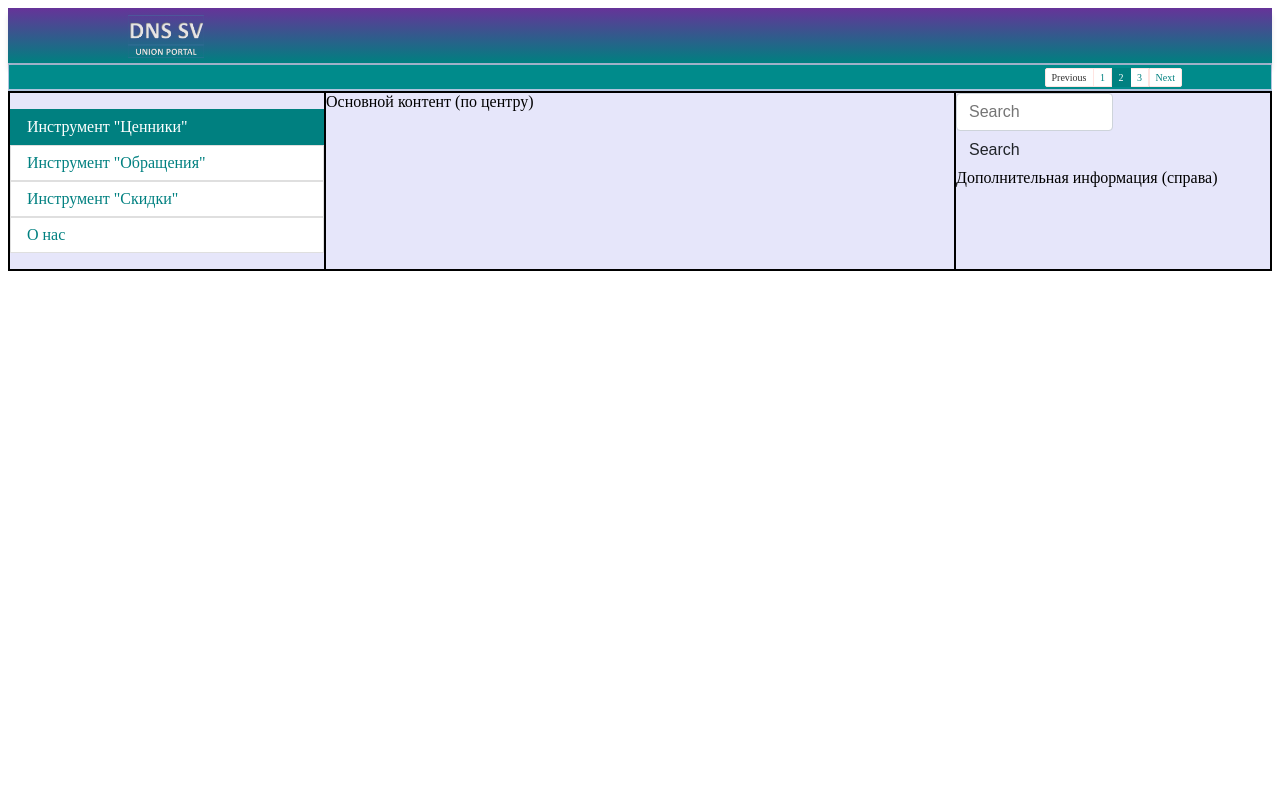
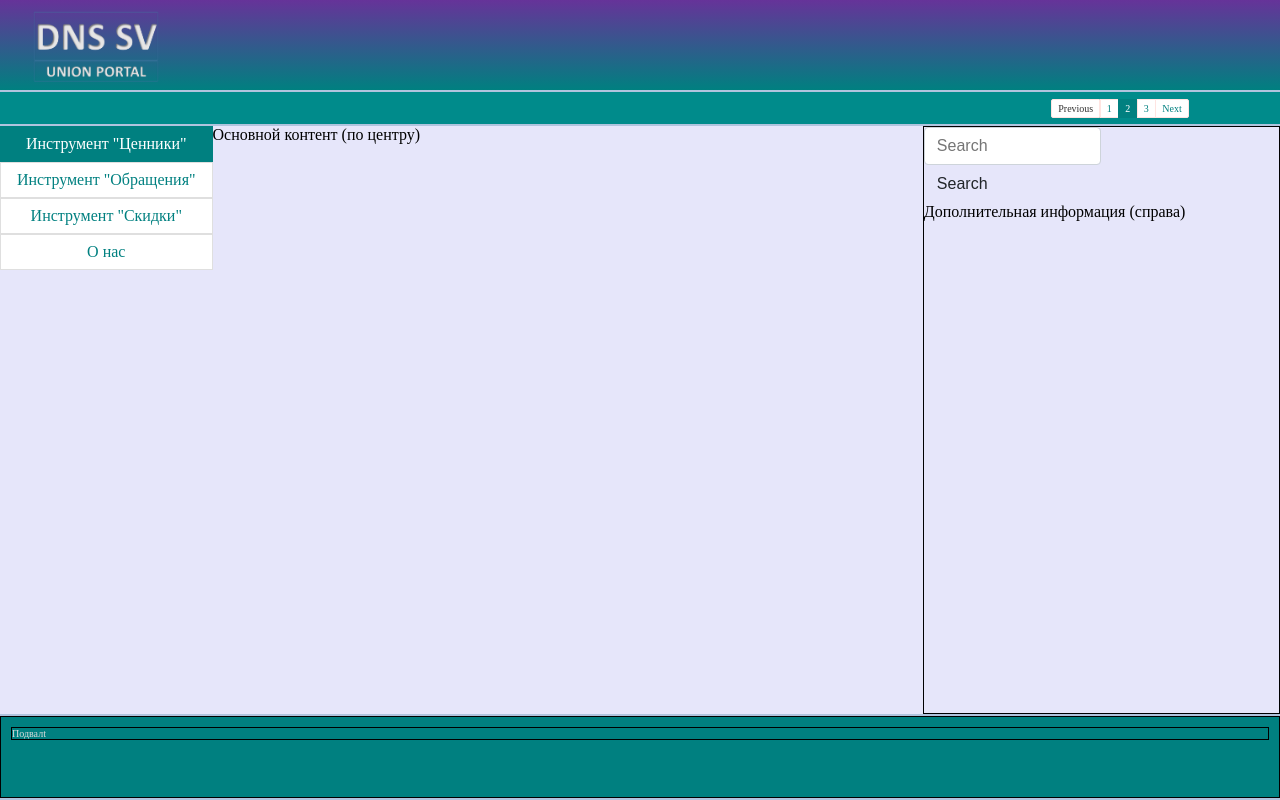
Before and after one commit to ArtemXYZ/union_portal_dns_sv, a Django app: page / in a window 1280 px wide. Run offline with Django 5.2, Linux system fonts and the light colour scheme.

Commit message:
4 commit: обновление CSS (настроена растяжка по вертикали на 100 % с учетом footer).

```diff
--- /dev/null
+++ b/portal_dns/static/css/carcass/aside.css
@@ -0,0 +1,4 @@
+aside {
+    flex: 1; /* Правая панель */
+    border: 1px solid black;
+}
--- /dev/null
+++ b/portal_dns/static/css/carcass/footer.css
@@ -0,0 +1,26 @@
+footer {
+    background: teal;
+    height: 60px;
+
+
+
+    margin: 2px 0; /* top | right | bottom | left */
+
+  	color: #dbdbdb;
+  	font-size: 10px;
+    padding: 10px 10px;
+
+    border: 1px solid black;
+
+}
+
+
+.footer-group {
+border: 1px solid black;
+
+}
+/* border: 1px solid black;
+    flex: 0 0 auto;
+        display: block;
+        display: grid;
+*/
--- /dev/null
+++ b/portal_dns/static/css/carcass/left_navigation.css
@@ -0,0 +1,30 @@
+:root {
+    --bs-body-font-weight: 400;
+    --bs-body-line-height: 1.5;
+}
+
+.list-group {
+    display: flex;
+    flex-direction: column; /* Вертикальное направление */
+    padding-left: 0;
+    margin: 0;
+    list-style: none; /* Убираем маркеры списка */
+}
+
+.list-group-item {
+    padding: 0.5rem 1rem;
+    text-decoration: none;
+    color: teal;
+    border: 1px solid rgba(0, 0, 0, 0.125); /* Лёгкая граница */
+    background-color: #fff;
+    font-size: 1rem;
+    text-align: center; /* Центрируем текст */
+    width: 100%; /* Элемент занимает всю ширину контейнера */
+    box-sizing: border-box; /* Учитываем границы и отступы */
+}
+
+.list-group-item.active {
+    color: #fff;
+    border-color: teal;
+    background-color: teal;
+}
--- /dev/null
+++ b/portal_dns/static/css/carcass/site_container.css
@@ -0,0 +1,20 @@
+.site_container {
+    background-color: #B0C4DE; /* #6A5ACD #9370DB #B0C4DE*/
+    box-sizing: border-box; /* Включаем отступы внутрь элемента */
+
+    display: flex;
+    flex-direction: column;
+    min-height: 100%;
+    padding: 0px;     /* Внутренние отступы */
+
+}
+
+
+
+
+/*
+border: 1px solid black;
+margin: 0;     /* Центрирование
+
+
+*/
--- a/portal_dns/static/css/site-header.css
+++ b/portal_dns/static/css/carcass/site_header.css
@@ -5,18 +5,17 @@
     align-items: stretch; /* Выравниваем содержимое по вертикали */
     top: 0; /* Прижимаем её к верхней части окна */
     width: 100%; /* Растягиваем шапку на всю ширину */
-    height: 40%; /* Фиксируем высоту */
-    /*background-color: #EE4D5F ;  Фон шапки  #DCDCDC */
+    height: 90px; /* Фиксируем высоту */
     background-image: linear-gradient(rebeccapurple, teal);
+    /*box-shadow: 0 7px 5px rgba(0, 0, 0, 0.1);   Лёгкая тень */
     /*padding: 3px 0px;  Внешние отступы */
     /* border: 1px solid black;  */
-    box-shadow: 0 7px 5px rgba(0, 0, 0, 0.1); /* Лёгкая тень */
     /*position: fixed;  Фиксируем шапку */
 }
 
 .header-right { /* Левая часть шапки */
-    flex: 0.5;
-    height: 55px;
+    flex: 0.7;
+    display: flex;
     text-align: center; /* Текст по центру */
     /* border: 1px solid black;  */
     box-sizing: border-box; /* Включаем отступы внутрь элемента */
@@ -32,21 +31,23 @@
 
 .header-center { /* Средняя часть шапки */
     flex: 1;
+    display: flex;
     text-align: center; /* Текст по центру */
+
     font-size: 10px; /* Размер текста */
     font-weight: bold; /* Полужирный текст */
     /* border: 1px solid black;  */
 }
 
 .header-left { /* Правая часть шапки */
-    flex: 0.5;
+    flex: 0.3;
     display: flex; /* Это нужно для выравнивания контента, если есть текст */
     align-items: center; /* Центрирование содержимого по вертикали */
     justify-content: center; /* Центрирование содержимого по горизонтали */
 
-    background-image: url('../images/dns_portal_logo.png');
+    background-image: url('..../images/dns_portal_logo.png');
     background-size: contain; /* Масштабировать, сохраняя пропорции */
     background-repeat: no-repeat; /* Убрать повторение */
     background-position: center; /* Центрирование фонового изображения */
-/* border: 1px solid black;  */
+    /* border: 1px solid black;  */
 }
--- a/portal_dns/static/css/top_navigation.css
+++ b/portal_dns/static/css/carcass/top_navigation.css
@@ -4,10 +4,10 @@
     flex-direction: row;
 
     /* top | right | bottom | left */
-    margin: 2px 1px 2px 1px;
+    margin: 2px 0px 2px 0px;
     background-color: #008B8B;
     /* border: 1px solid black;  */
-    height: 24px; /* Фиксируем высоту */
+    height: 32px; /* Фиксируем высоту */
     font-size: 0px; /* Размер текста */
     /*align-items: stretch; /* Выравниваем содержимое по вертикали */
    /* width: auto;*/
@@ -21,6 +21,8 @@
     display: flex;
     align-items: center; /* Центрирование содержимого по вертикали */
     justify-content: center; /* Центрирование содержимого по горизонтали */
+
+
 }
 
 .top_nav-center-path { /* Правая часть шапки */
--- /dev/null
+++ b/portal_dns/static/css/elements/list-group.css
@@ -0,0 +1,88 @@
+:root {
+    --bs-body-font-weight: 400;
+    --bs-body-line-height: 1.5;
+}
+
+/* Список ссылок (карта сайта) */
+.list-group {
+    border: 1px solid black;
+    display: flex;
+    height: 100%;
+
+/*width: auto; */
+    flex-direction: row;
+    padding-left: 0;
+    border-top-width: 0px;
+    border-width: 0 0 0 0px;
+    -webkit-box-orient: vertical;
+    -webkit-box-direction: normal;
+    -webkit-flex-direction: column;
+}
+
+/* Ссылки */
+.list-group-item {
+    border-top-width: 0;
+    position: relative;
+    display: block;
+    padding: .5rem 1rem;
+    padding-top: 0.5rem;
+    padding-right: 1rem;
+    padding-bottom: 0.5rem;
+    padding-left: 1rem;
+    text-decoration: none;
+    color: teal;  /*#212529*/
+    border: 1px solid rgba(0, 0, 0, .125);
+    background-color: #fff;
+
+    border-top-left-radius: inherit;
+    border-top-right-radius: inherit;
+    pointer-events: auto;
+    font-size: 1rem;
+
+}
+
+/* Активная ссылка */
+.list-group-item.active {
+    z-index: 1;
+    color: #fff;
+    border-color: teal;  /* #333 #E6E6FA */
+    background-color: teal;
+    pointer-events: auto;
+}
+
+li {
+    text-align: -webkit-match-parent;
+    unicode-bidi: isolate;
+}
+
+ul {
+    list-style-type: disc;
+}
+
+
+ /* ------------- Анимация при наведении на элементы */
+.list-group-item:hover,
+.list-group-item:focus {
+    z-index: 1;
+    text-decoration: none;
+    color: rebeccapurple; /* Цвет текста при наведении */
+    background-color:  teal ; /* Цвет фона при наведении */
+}
+
+
+
+.list-group-item-action {
+    width: 100%;
+    text-align: inherit;
+    color: #495057;
+}
+
+.row {
+    display: flex;
+    margin-top: calc(var(--bs-gutter-y)* -1);
+    margin-right: calc(var(--bs-gutter-x)* -.5);
+    margin-left: calc(var(--bs-gutter-x)* -.5);
+
+
+    flex-wrap: wrap;
+}
--- a/portal_dns/static/css/left_navigation.css
+++ /dev/null
@@ -1,7 +0,0 @@
-/* Левый блок в основном теле страницы - Навигатор */
-nav {
-    flex: 1; /* Левая панель */
-    width: 20%;
-    border: 1px solid black;
-    align-items: top; /* Центрирование содержимого по вертикали */
-}
--- a/portal_dns/static/css/list-group.css
+++ /dev/null
@@ -1,147 +0,0 @@
-:root {
-    --bs-gutter-y
-    --bs-gutter-x
-    --bs-body-font-weight: 400;
-    --bs-body-line-height: 1.5;
-    --bs-gutter-x: 1.5rem;
-    --bs-gutter-y: 0;
-
-}
-
-/* Список ссылок (карта сайта)   */
-.list-group {
-    border: 1px solid black;
-    display: flex;
-    width: auto;
-    flex-direction: row;
-    padding-left: 0;
-    border-top-width: 0px;
-    border-width: 0 0 0 0px;
-    /*border-radius: .3rem;
-    /*border-top-width: 0px;
-    border-right-width: 0px;
-    border-bottom-width: 1px;
-    border-left-width: 0px;
-    border-radius: .25rem;
-    border-top-left-radius: 0.25rem;
-    border-top-right-radius: 0.25rem;
-    border-bottom-right-radius: 0.25rem;
-    border-bottom-left-radius: 0.25rem;
-    max-width: 400px;
-*/
-    -webkit-box-orient: vertical;
-    -webkit-box-direction: normal;
-    -webkit-flex-direction: column;
-}
-
-
-.list-group-item {
-    border-top-width: 0;
-    position: relative;
-    display: block;
-    padding: .5rem 1rem;
-    padding-top: 0.5rem;
-    padding-right: 1rem;
-    padding-bottom: 0.5rem;
-    padding-left: 1rem;
-
-
-
-    text-decoration: none;
-    color: teal;  /*#212529*/
-    border: 1px solid rgba(0, 0, 0, .125);
-    background-color: #fff;
-
-    border-top-left-radius: inherit;
-    border-top-right-radius: inherit;
-    pointer-events: auto;
-
-
-
-    font-size: 1rem;
-
-
-}
-
-.list-group-item.active {
-    z-index: 1;
-    color: #fff;
-
-    border-color: teal;  /* #333 #E6E6FA */
-    background-color: teal;
-
-    pointer-events: auto;
-}
-
-
-
-.modal-dialog {
-    position: relative;
-    width: auto;
-    margin: .5rem;
-}
-
-
-.row {
-    display: flex;
-    margin-top: calc(var(--bs-gutter-y)* -1);
-    margin-right: calc(var(--bs-gutter-x)* -.5);
-    margin-left: calc(var(--bs-gutter-x)* -.5);
-
-
-    flex-wrap: wrap;
-}
-
-
-/* */
-
-
-
-
-
-
-
-
-
-
-li {
-
-    text-align: -webkit-match-parent;
-    unicode-bidi: isolate;
-}
-
-ul {
-    list-style-type: disc;
-}
-
-
-
-
-.list-group-item-action
-{
-    width: 100%;
-
-    text-align: inherit;
-
-    color: #495057;
-}
-
-
-
-
- /* Анимация при наведении на элементы */
-.list-group-item:hover,
-.list-group-item:focus
-{
-    z-index: 1;
-    text-decoration: none;
-
-    color: rebeccapurple; /* Цвет текста при наведении */
-    background-color:  teal ; /* Цвет фона при наведении */
-}
-
-.list-group-item:active
-{
-    color: #212529;
-    background-color: #e9ecef;
-}
--- a/portal_dns/static/css/main_style.css
+++ b/portal_dns/static/css/main_style.css
@@ -1,38 +1,53 @@
-@import url('pagination_min.css');
-@import url('searcher.css');
-@import url('top_navigation.css');
-@import url('left_navigation.css');
-@import url('list-group.css');
-@import url('site-header.css');
+@import url('./carcass/site_header.css');
+@import url('./carcass/top_navigation.css');
+@import url('./carcass/left_navigation.css');
+
+
+@import url('./carcass/site_container.css');
+@import url('./carcass/aside.css');
+@import url('./carcass/footer.css');
+
+@import url('./elements/pagination_min.css');
+@import url('./elements/searcher.css');
+@import url('./elements/list-group.css');
 
 
 
-.main_container {
-    box-sizing: border-box; /* Включаем отступы внутрь элемента */
-    max-width: 100%; /* Максимальная ширина */
-    margin: 0 auto;     /* Центрирование */
-    padding: 0px;     /* Внутренние отступы */
-    background-color: #B0C4DE; /* #6A5ACD #9370DB #B0C4DE*/
-    /* border: 1px solid black;  */
+/* Растягиваем  страницу до низу*/
+html,
+body {
+    display: block;
+	/* top | right | bottom | left */
+    margin: 0px;
+    height: 100%;
 }
 
+
 /* Главный контейнер тела страницы (без шапки, навигатора и подвала) */
-.main-body-container {
+.content {
+    background-color: #E6E6FA;  /* #6A5ACD #9370DB #B0C4DE  #FF7F50 */
     display: flex;
     flex-direction: row;
-    background-color: #E6E6FA;  /* #6A5ACD #9370DB #B0C4DE  #FF7F50 */
-    border:  1px solid black;
+    flex: 1;
+    min-height: auto;
+
 }
 
 main {
+height: 100%;
     flex: 2; /* Центральный контент */
-    border: 1px solid black;
-}
-
-aside {
-    flex: 1; /* Правая панель */
-    border: 1px solid black;
+    /*border:  1px solid black; */
 }
 
 
-/*======================================================================================== */
+
+
+
+/* =====================================
+* {
+	margin: 0;
+	padding: 0;
+}
+    /*border:  1px solid black;
+
+*/
--- a/portal_dns/templates/index.html
+++ b/portal_dns/templates/index.html
@@ -9,7 +9,9 @@
     <!--    <link rel="stylesheet" href="./css/main_style.css"> &lt;!&ndash; Подключение файла стилей &ndash;&gt;-->
 </head>
     <body>
-    <div class="main_container"> <!-- Главный контейнер -->
+
+        <div class="site_container"> <!-- контейнер  -->
+
             <header class="site-header"> <!-- Шапка -->
                 <div class="header-left"> <!-- Левая часть -->
                     <!--                <img src="{% static 'images/logo_sun.png' %}" width=200 height=200 alt='DNS'>-->
@@ -23,6 +25,7 @@
                 <div class="header-right"> <!-- Правая часть -->
                 </div>
             </header>
+
             <div class="top_nav_container">
                  <div class="top_nav-left-path ">
 
@@ -52,8 +55,7 @@
 
              </div>
 
-        <div class="main-body-container"> <!-- Главный контейнер тела страницы (без шапки, навигатора и подвала)-->
-
+            <div class="content"> <!-- Главный контейнер тела страницы (без шапки, навигатора и подвала)-->
 
                     <nav>
 
@@ -66,8 +68,8 @@
 
                     </nav>
 
+                    <main>Основной контент (по центру)</main> <!--<p>Основной контент страницы...</p>-->
 
-                <main>Основной контент (по центру)</main> <!--<p>Основной контент страницы...</p>-->
                     <aside>
                         <form class="d-flex">
                            <input class="form-control me-2" type="search" placeholder="Search" aria-label="Search">
@@ -78,6 +80,18 @@
                     </aside>
 
             </div>
+
+            <footer>
+
+                <div class="footer-group">
+
+                            Подвалt
                 </div>
+
+            </footer>
+
+        </div>
+
     </body>
+
 </html>
```
Also changed, not shown: portal_dns/static/css/elements/pagination_max.css (renamed from portal_dns/static/css/pagination_max.css), portal_dns/static/css/elements/pagination_min.css (renamed from portal_dns/static/css/pagination_min.css), portal_dns/static/css/elements/searcher.css (renamed from portal_dns/static/css/searcher.css), portal_dns/static/images/11.jpg (added), portal_dns/static/images/22.png (added). Lines whose indentation alone changed are shown as unchanged.
